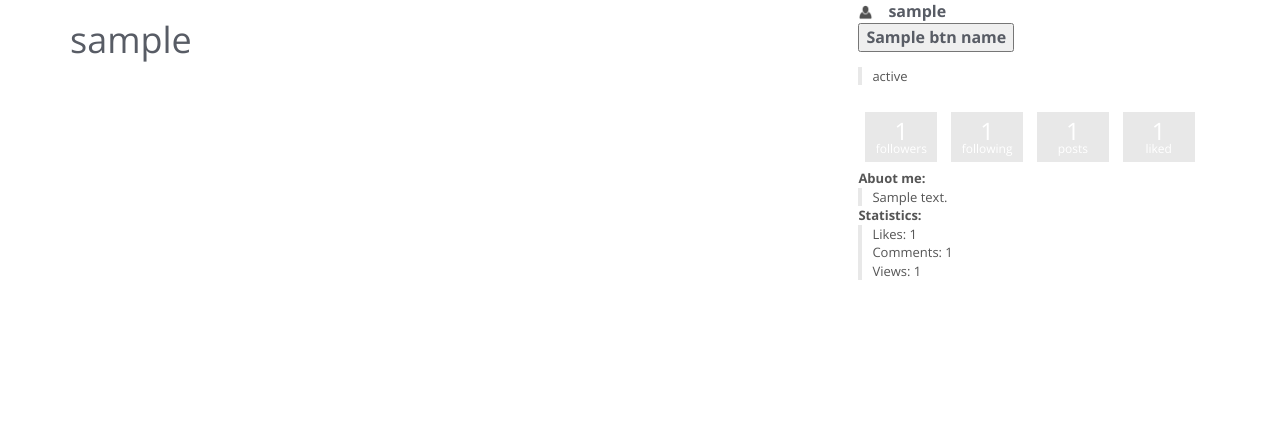
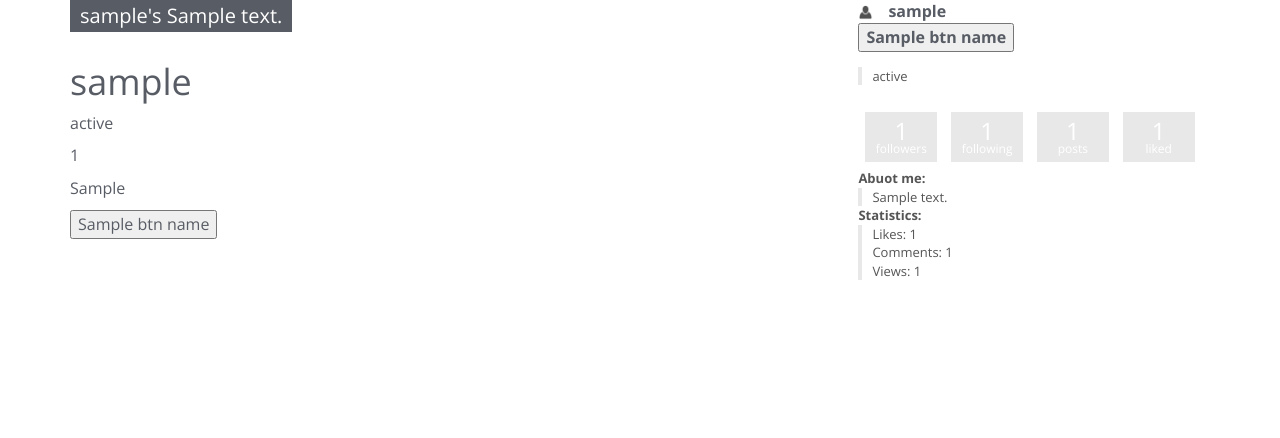
Before and after one commit to melnychukk18/speakout, a Python web app: template templates/user_followers.html in a window 1280 px wide. Shown: the part 62-500 px from the top of the page. Run offline with Jinja, Linux system fonts and the light colour scheme; the template is opened without the code that fills it: most values are stand-ins (such as "Sample title", 1, 10 or a date in 2020).

Commit message:
added user liked posts

```diff
--- a/static/style.scss
+++ b/static/style.scss
@@ -401,6 +401,7 @@ body {
         height: 50px;
 
         .user-block{
+            display: block;
             width:21%;
             height: 50px;
             background: #e8e8e8;
@@ -410,6 +411,8 @@ body {
             line-height: 13px;
             padding-top: 12px;
             cursor: pointer;
+            text-decoration: none;
+            text-decoration: normal;
             .user-block-number{
                 font-size: 24px;
                 color: white;
@@ -438,3 +441,16 @@ body {
         }
     }
 }
+
+.userpage-main-header{
+    margin-top: 0;
+    font-size: 20px;
+    color: $white;
+    background: $grey;
+    padding: 5px 10px;
+    font-weight: 300;
+    float: left;
+}
+.clearfix{
+    clear: both;
+}
--- a/templates/front2.html
+++ b/templates/front2.html
@@ -27,19 +27,19 @@
         </div></div>
         <div class="user-blocks">
 
-          <div class="user-block">
+          <a href="/followers/{{username.username}}" class="user-block">
             <span class="user-block-number">{{username.get_followers_number(username.username)}}</span><br>
             <span class="user-block-name">followers</span>
-          </div><div class="user-block">
+          </a><a href="/followings/{{username.username}}" class="user-block">
             <span class="user-block-number">{{username.get_followings_number(username.username)}}</span><br>
             <span class="user-block-name">following</span>
-          </div><div class="user-block">
+          </a><a href="/userpage/{{username.username}}" class="user-block">
             <span class="user-block-number">{{username.get_posts_number(username.username)}}</span><br>
             <span class="user-block-name">posts</span>
-          </div><div class="user-block">
+          </a><a href="/liked/{{username.username}}" class="user-block">
             <span class="user-block-number">{{username.get_liked_number(username.username)}}</span><br>
             <span class="user-block-name">liked</span>
-          </div>
+          </a>
         </div>
 
 
--- a/templates/user_followers.html
+++ b/templates/user_followers.html
@@ -1,6 +1,20 @@
 {% extends 'front2.html' %}
 {% block content %}
+<h2 class="userpage-main-header">{{username.username}}'s {{text}}</h2>
+<div class="clearfix"></div>
 {% for k in names %}
 	<h1>{{k.username}}</h1>
+	<p>{{k.status}}</p>
+	<p>{{k.get_followers_number(k.username)}}</p>
+	<p>{{k.if_following(user.username,k.username)}}</p>
+
+    <form method="post">
+      <input type="hidden" name="username" value="{{username.username}}">
+      <input type="hidden" name="action" value="{{action}}">
+      <button type="submit">
+        {{btn_name}}
+      </button>
+    </form>
+
 {% endfor %}
 {% endblock %}
--- a/templates/user_posts.html
+++ b/templates/user_posts.html
@@ -1,6 +1,8 @@
 {% extends 'front2.html' %}
 {% block content %}
-<h2>Posts by {{username.username}}</h2>
+<h2 class="userpage-main-header">Posts by {{username.username}}</h2>
+<div class="clearfix"></div>
+
       <div class="posts">
   {% if posts %}
   {% for p in posts %}
```
Also changed, not shown: main.py (+48 -2 lines), templates/user_liked.html (added, +9 -0 lines), static/style.css, 1 other file.
